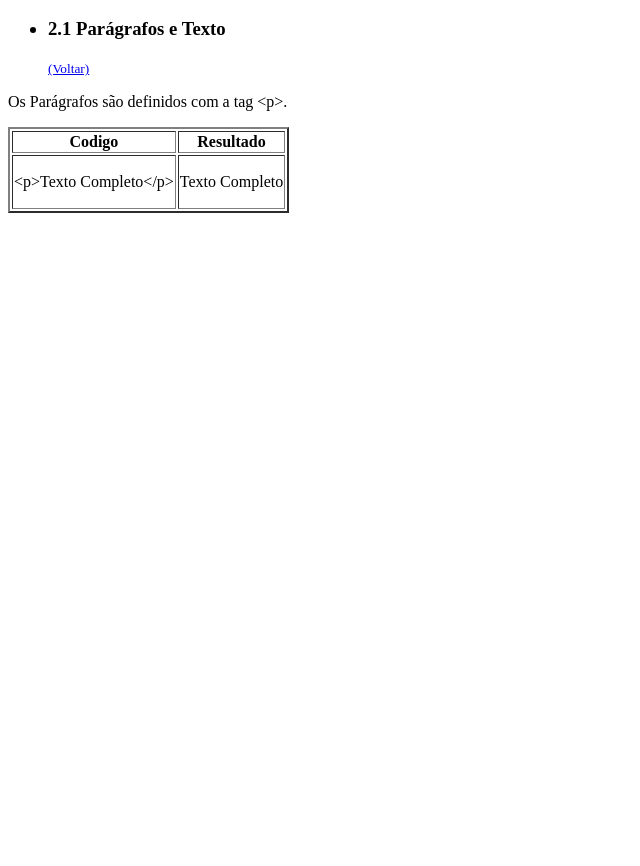
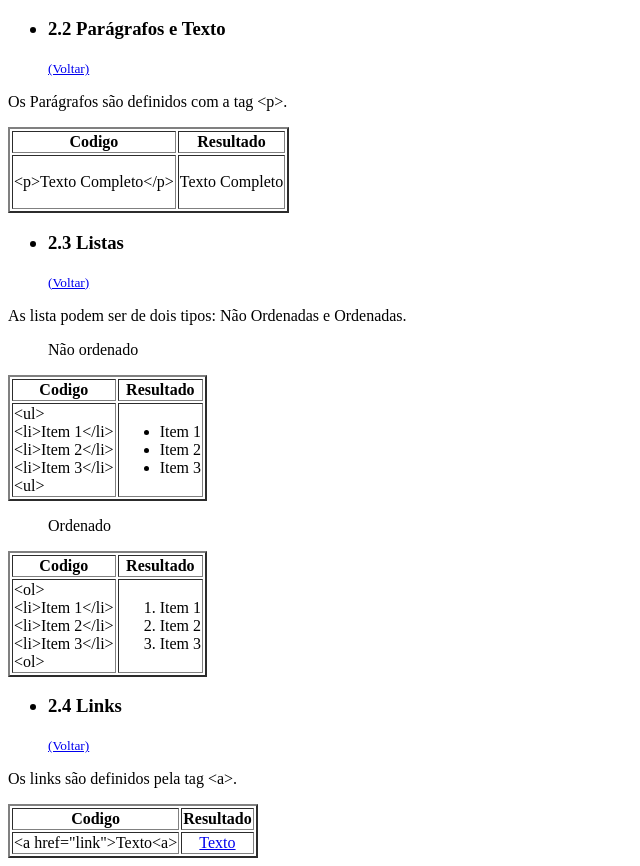
Before and after one commit to Daniel-Alisson/desafio-pagina-web, a plain HTML site: page index.html in a window 1280 px wide. Shown: the part 1428-2294 px from the top of the page, without its empty margins (0-640 px from the left). Before the commit the page ends 1649 px from the top, so only its background shows below. Drawn offline with Linux system fonts and the light colour scheme.

Commit message:
Criando topicos 'Listas' e 'Links'

```diff
--- a/index.html
+++ b/index.html
@@ -25,8 +25,8 @@
                 <ul>
                     <li>2.1 <a href="#html_titulo">Títulos</a></li>
                     <li>2.2 <a href="#html_paragrafos_textos">Parágrafos e Texto</a></li>
-                    <li>2.3 <a href="#">Listas</a></li>
-                    <li>2.4 <a href="#">Links</a></li>
+                    <li>2.3 <a href="#html_listas">Listas</a></li>
+                    <li>2.4 <a href="#html_links">Links</a></li>
                 </ul>
             </li>
 
@@ -106,7 +106,7 @@
         </table>
 
         <ul>
-            <h3 id="html_paragrafos_textos"><li>2.1 Parágrafos e Texto</li></h3>
+            <h3 id="html_paragrafos_textos"><li>2.2 Parágrafos e Texto</li></h3>
             <small><a href="#inicio">(Voltar)</a></small>
         </ul>
 
@@ -126,6 +126,85 @@
                 </td>
             </tr>
         </table>
+
+        <ul>
+            <h3 id="html_listas"><li>2.3 Listas</li></h3>
+            <small><a href="#inicio">(Voltar)</a></small>
+        </ul>
+
+        <p>As lista podem ser de dois tipos: Não Ordenadas e Ordenadas.</p>
+
+        <blockquote>Não ordenado</blockquote>
+        <table border="2">
+            <tr>
+                <th>Codigo</th>
+                <th>Resultado</th>
+            </tr>
+            <tr>
+                <td style="text-align: left;">
+                    &lt;ul&gt;<br>
+                    &lt;li&gt;Item 1&lt;/li&gt;<br>
+                    &lt;li&gt;Item 2&lt;/li&gt;<br>
+                    &lt;li&gt;Item 3&lt;/li&gt;<br>
+                    &lt;ul&gt;
+                </td>
+                <td style="text-align: center;">
+                    <ul>
+                        <li>Item 1</li>
+                        <li>Item 2</li>
+                        <li>Item 3</li>
+                    </ul>
+                </td>
+            </tr>
+        </table>
+
+        <blockquote>Ordenado</blockquote>
+
+        <table border="2">
+            <tr>
+                <th>Codigo</th>
+                <th>Resultado</th>
+            </tr>
+            <tr>
+                <td style="text-align: left;">
+                    &lt;ol&gt;<br>
+                    &lt;li&gt;Item 1&lt;/li&gt;<br>
+                    &lt;li&gt;Item 2&lt;/li&gt;<br>
+                    &lt;li&gt;Item 3&lt;/li&gt;<br>
+                    &lt;ol&gt;
+                </td>
+                <td style="text-align: center;">
+                    <ol>
+                        <li>Item 1</li>
+                        <li>Item 2</li>
+                        <li>Item 3</li>
+                    </ol>
+                </td>
+            </tr>
+        </table>
+
+        <ul>
+            <h3 id="html_links"><li>2.4 Links</li></h3>
+            <small><a href="#inicio">(Voltar)</a></small>
+        </ul>
+
+        <p>Os links são definidos pela tag &lt;a&gt;.</p>
+
+        <table border="2">
+            <tr>
+                <th>Codigo</th>
+                <th>Resultado</th>
+            </tr>
+            <tr style="text-align: center;">
+                <td>
+                    &lt;a href="link"&gt;Texto&lt;a&gt;
+                </td>
+                <td>
+                    <a href="#html_links">Texto</a>
+                </td>
+            </tr>
+        </table>
+
     </section>
 </body>
 </html>
```
